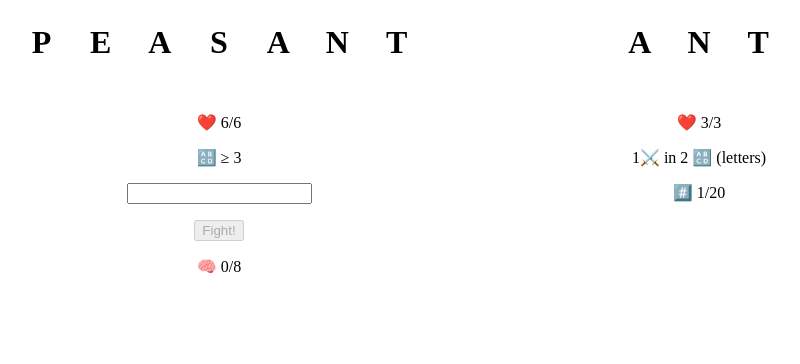
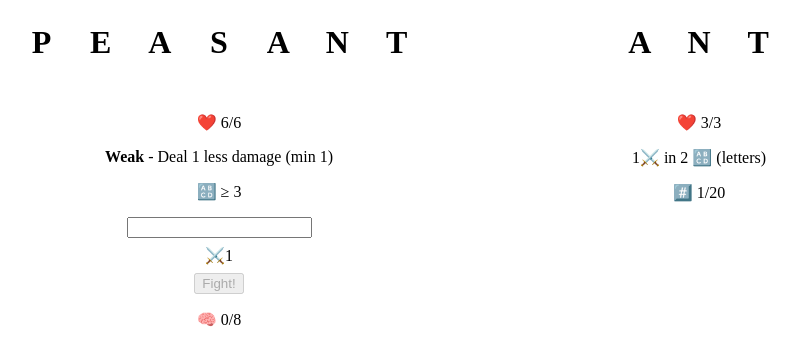
Before and after one commit to rmkubik/dungeon-speller, a React (Vite) app: page / in a window 1280 px wide. Shown: the top 364 px of the page, without its empty margins (29-829 px from the left). Built offline with nearby package versions, Linux system fonts and the light colour scheme.

Commit message:
Add abilities to lvl 1 chars

```diff
--- a/package.json
+++ b/package.json
@@ -1,7 +1,7 @@
 {
   "name": "dungeon-speller",
   "browserslist": "> 0.5%, last 2 versions, not dead",
-  "version": "0.7.0",
+  "version": "0.8.0",
   "description": "",
   "dependencies": {
     "parcel": "^2.0.0",
--- a/src/data/characters.js
+++ b/src/data/characters.js
@@ -8,6 +8,16 @@ const characters = {
     memory: 8,
     minWordLength: 3,
     level: 1,
+    ability: {
+      name: "Weak",
+      effectText: "Deal 1 less damage (min 1)",
+      onCalculateEffects: ({ effects }) => {
+        return {
+          ...effects,
+          sword: Math.max(1, effects.sword - 1),
+        };
+      },
+    },
     letters: [
       { text: "p" },
       { text: "e" },
@@ -23,6 +33,13 @@ const characters = {
     memory: 6,
     minWordLength: 4,
     level: 1,
+    ability: {
+      name: "Distracted",
+      effectText: "Cannot use a word longer than 5 letters",
+      isWordValid: (word) => {
+        return word.length <= 5;
+      },
+    },
     letters: [
       { text: "i" },
       { text: "n" },
@@ -60,6 +77,17 @@ const characters = {
     memory: 10,
     minWordLength: 4,
     level: 1,
+    ability: {
+      name: "Snooty",
+      effectText: "Cannot use words with more than 3 consonants",
+      isWordValid: (word) => {
+        const consonantCount = word
+          .split("")
+          .map((letter) => isVowel(letter))
+          .filter((x) => !x).length;
+        return consonantCount <= 3;
+      },
+    },
     letters: [
       { text: "n" },
       { text: "o" },
--- a/src/state/game/useGame.js
+++ b/src/state/game/useGame.js
@@ -70,6 +70,11 @@ const GameContextProvider = ({ children }) => {
 
     if (!isWordInDictionary(word)) {
       console.log(`${word} is not in dictionary`);
+      return;
+    }
+
+    if (!(player.ability?.isWordValid?.(word) ?? true)) {
+      // Player ability renders word invalid
       return;
     }
 
--- a/src/utils/calculateEffects.js
+++ b/src/utils/calculateEffects.js
@@ -11,8 +11,8 @@ function calculateEffects(player, enemy, word) {
     skull: 0,
   };
 
-  const finalEffects =
-    enemy.ability?.onCalculateEffects?.({
+  const playerEffects =
+    player.ability?.onCalculateEffects?.({
       effects: initialEffects,
       player,
       enemy,
@@ -20,6 +20,15 @@ function calculateEffects(player, enemy, word) {
       word,
     }) ?? initialEffects;
 
+  const finalEffects =
+    enemy.ability?.onCalculateEffects?.({
+      effects: playerEffects,
+      player,
+      enemy,
+      enemyLettersInWord,
+      word,
+    }) ?? playerEffects;
+
   return finalEffects;
 }
 
```
Also changed, not shown: 1 other file (tests, documents, lock files or other folders).
